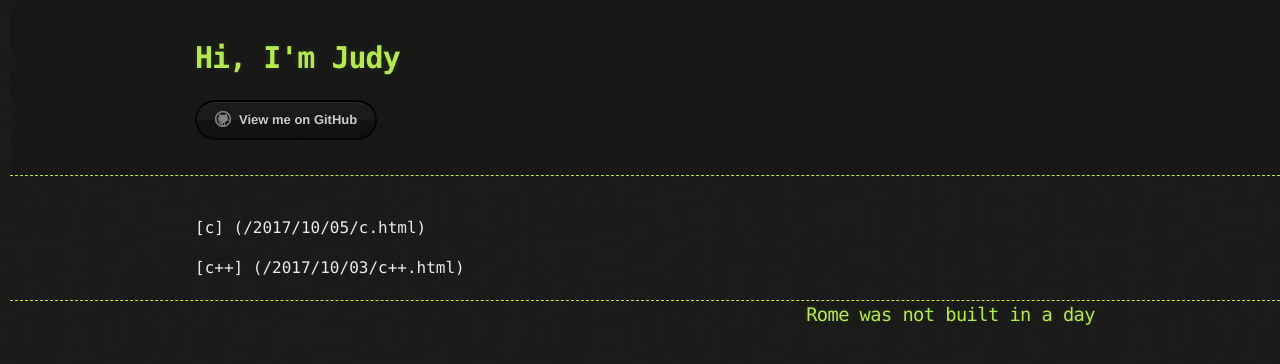
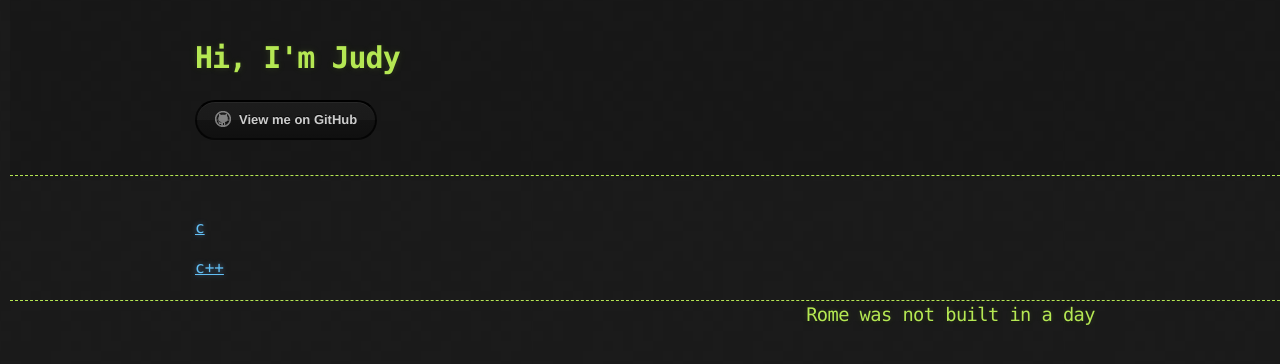
Before and after one commit to Shl4046/Shl4046.github.io, a Jekyll site: the page built from _posts/languages/1000-01-01-languages.md, in a window 1280 px wide. Shown: the top 364 px of the page. Built offline with Jekyll 4.4.1, drawn with Linux system fonts in a browser that asks for light colours.

Commit message:
Update 1000-01-01-languages.md

```diff
--- a/_posts/languages/1000-01-01-languages.md
+++ b/_posts/languages/1000-01-01-languages.md
@@ -2,6 +2,7 @@
 layout: default
 title:  "languages"
 ---
-[c] ({% post_url languages/2017-10-05-c %})
 
-[c++] ({% post_url languages/2017-10-05-c++ %})
+[c]({% post_url languages/2017-10-05-c %})
+
+[c++]({% post_url languages/2017-10-05-c++ %})
```
